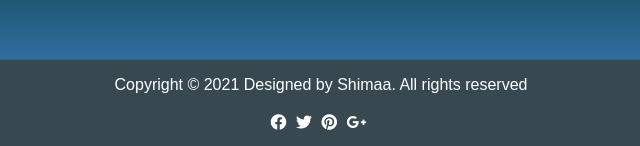
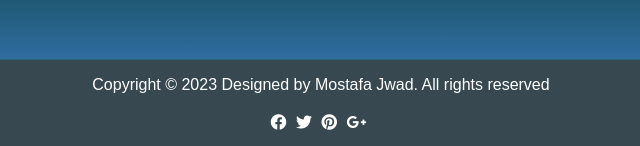
Before and after one commit to MostafaJwad/Weather-API, a plain HTML site: page index.html in a window 1280 px wide. Shown: the part 740-886 px from the top of the page, 319-959 px from the left. Drawn offline with Linux system fonts and the light colour scheme; no server answers; a web font is replaced by a local one.

Commit message:
Add Weather API project

```diff
--- a/index.html
+++ b/index.html
@@ -108,7 +108,7 @@
     <!------------------------ Start Footer ------------------------>
     <footer>
       <div class="container">
-        <p class="text-center text-white mb-0">Copyright &copy; 2021 Designed by Shimaa. All rights reserved</p>
+        <p class="text-center text-white mb-0">Copyright &copy; 2023 Designed by Mostafa Jwad. All rights reserved</p>
         <div class="social-media text-white text-center mt-2">
               <i class="fab fa-facebook-f"></i>
               <i class="fab fa-twitter"></i>
```
